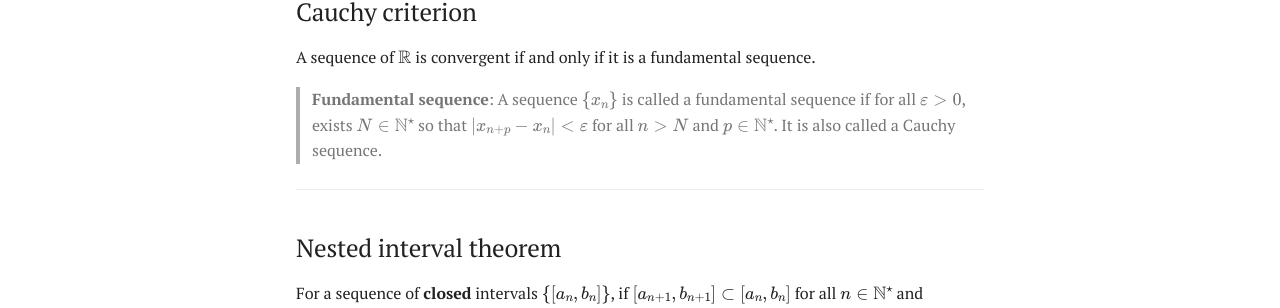
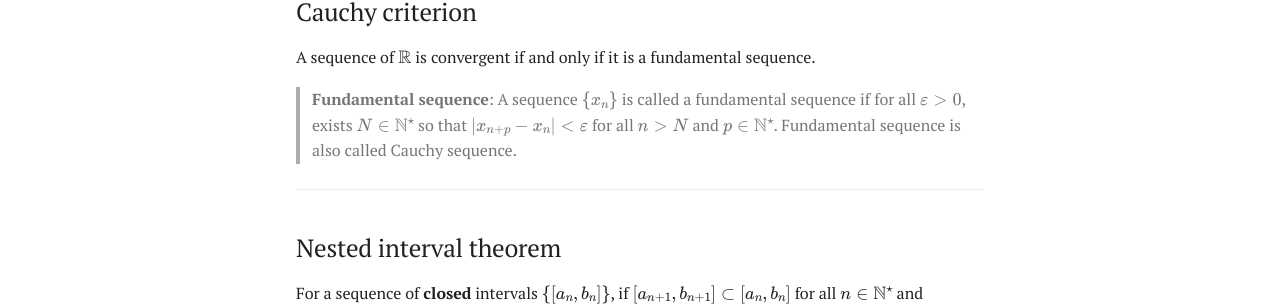
Before and after one commit to Xecades/Notes, an MkDocs documentation site: the page built from docs/math/ma/completeness-of-real-numbers.md, in a window 1280 px wide and 1331 px high. Shown: the part 661-969 px from the top of the window. Built offline with MkDocs 1.6.1 and Material for MkDocs 9.7.7, drawn with Linux system fonts in a browser that asks for light colours.

Commit message:
expressions

```diff
--- a/docs/math/ma/completeness-of-real-numbers.md
+++ b/docs/math/ma/completeness-of-real-numbers.md
@@ -22,7 +22,7 @@ Every bounded sequence of $\mathbb{R}$ has a convergent subsequence.
 
 A sequence of $\mathbb{R}$ is convergent if and only if it is a fundamental sequence.
 
-> **Fundamental sequence**: A sequence $\{x_n\}$ is called a fundamental sequence if for all $\varepsilon > 0$, exists $N\in\mathbb{N}^\star$ so that $|x_{n+p} - x_n| < \varepsilon$ for all $n>N$ and $p\in\mathbb{N}^\star$. It is also called a Cauchy sequence.
+> **Fundamental sequence**: A sequence $\{x_n\}$ is called a fundamental sequence if for all $\varepsilon > 0$, exists $N\in\mathbb{N}^\star$ so that $|x_{n+p} - x_n| < \varepsilon$ for all $n>N$ and $p\in\mathbb{N}^\star$. Fundamental sequence is also called Cauchy sequence.
 
 ---
 
```
